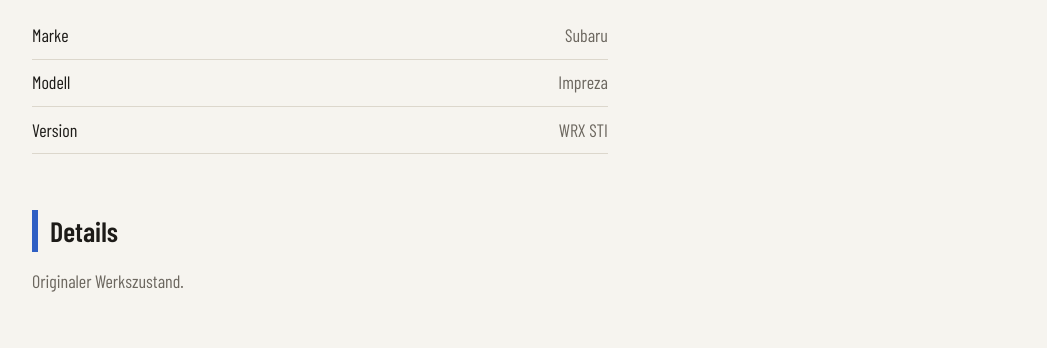
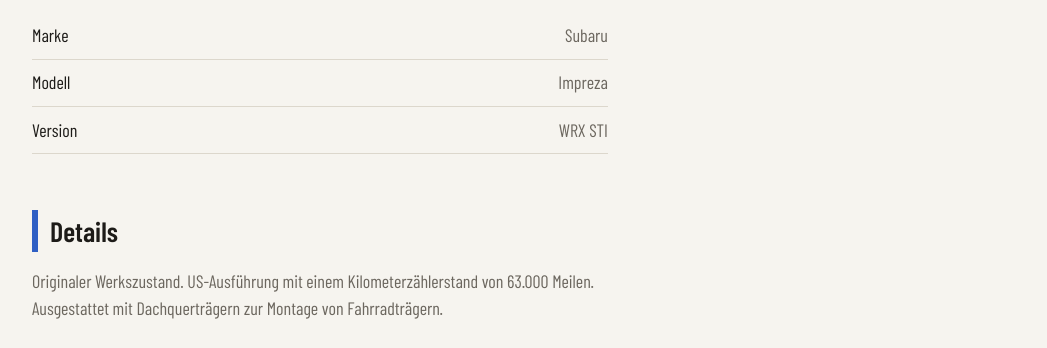
Before and after one commit to BA541SZ/Subaru-Impreza-WRX-STI, a plain HTML site: page de.html in a window 1280 px wide. Shown: the part 1567-1915 px from the top of the page, without its empty margins (116-1163 px from the left). Drawn offline with nearby package versions, Linux system fonts and the light colour scheme; a web font is replaced by a local one.

Commit message:
Add US specification, 63,000-mile mileage and roof crossbars to vehicle details

```diff
--- a/de.html
+++ b/de.html
@@ -172,7 +172,7 @@ html.gallery-open{overflow:hidden}
 
   <section id="details">
     <h2>Details</h2>
-    <p class="lead">Originaler Werkszustand.</p>
+    <p class="lead">Originaler Werkszustand. US-Ausführung mit einem Kilometerzählerstand von 63.000 Meilen. Ausgestattet mit Dachquerträgern zur Montage von Fahrradträgern.</p>
   </section>
   <section id="price">
     <h2>Preis</h2>
```
